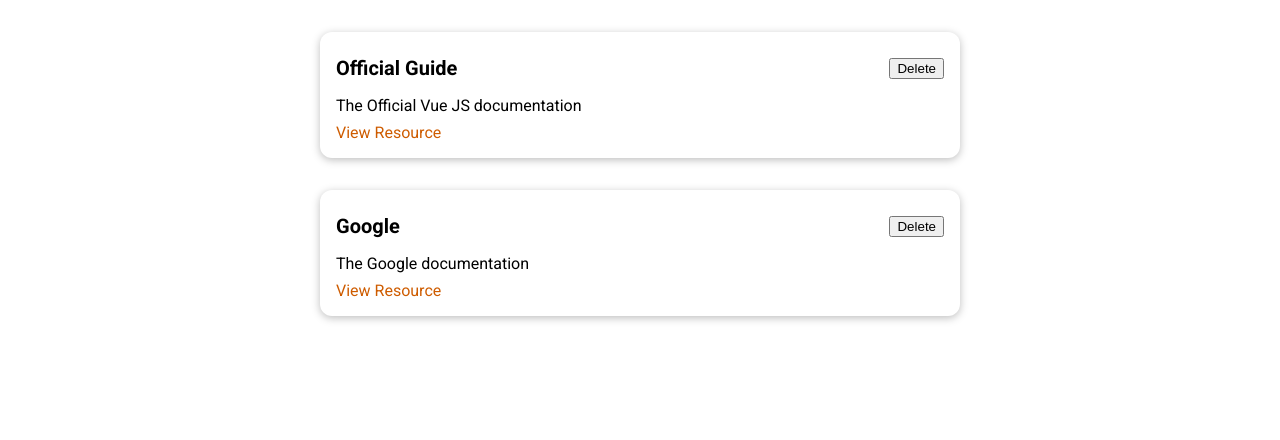
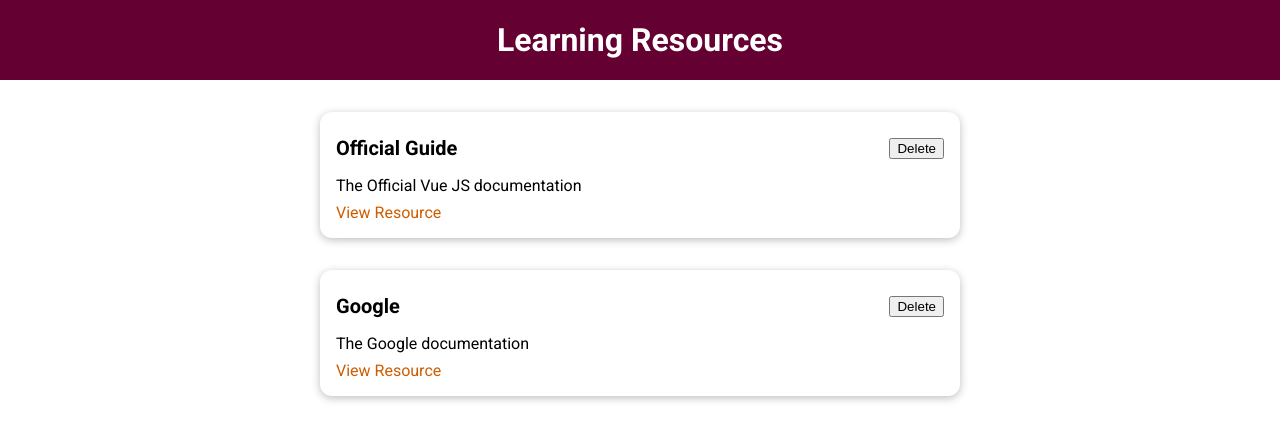
Before and after one commit to mstanka/udm-max-learnapp, a Vue app: page / in a window 1280 px wide. Shown: the top 440 px of the page. Built offline with nearby package versions, Linux system fonts and the light colour scheme.

Commit message:
add header component

```diff
--- a/src/App.vue
+++ b/src/App.vue
@@ -1,16 +1,20 @@
 <template>
+  <the-header :title="title"></the-header>
   <stored-resources :resources="storedResources"></stored-resources>
 </template>
 
 <script>
 import StoredResources from './components/learning-resources/StoredResources.vue';
+import TheHeader from './components/layouts/TheHeader.vue';
 
 export default {
   components: {
     StoredResources,
+    TheHeader,
   },
   data() {
     return {
+      title: 'Learning Resources',
       storedResources: [
         {
           id: 'official-guide',
--- /dev/null
+++ b/src/components/layouts/TheHeader.vue
@@ -0,0 +1,27 @@
+<template>
+  <header>
+    <h1>{{ title }}</h1>
+  </header>
+</template>
+
+<script>
+export default {
+  props: {
+    title: String
+  }
+};
+</script>
+
+<style scoped>
+header {
+  width: 100%;
+  height: 5rem;
+  background-color: #640032;
+  display: flex;
+  justify-content: center;
+  align-items: center;
+}
+header h1 {
+  color: white;
+}
+</style>
```
